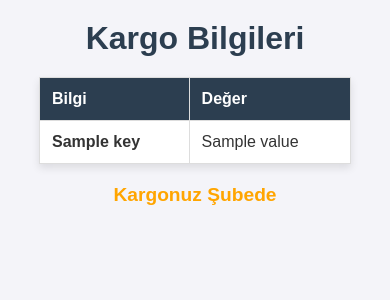
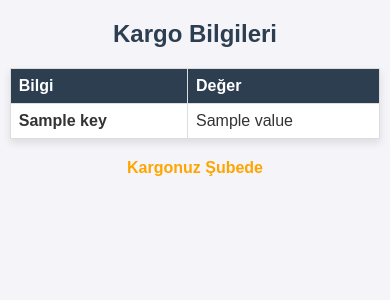
Before and after one commit to SiparisTakip/siparis_takip2, a Flask app: template templates/result.html in a window 390 px wide. Shown: the top 300 px of the page. Run offline with Flask 3, Linux system fonts and the light colour scheme; the template is opened without the code that fills it: most values are stand-ins (such as "Sample title", 1, 10 or a date in 2020).

Commit message:
Update result.html

```diff
--- a/templates/result.html
+++ b/templates/result.html
@@ -1,6 +1,8 @@
 <!DOCTYPE html>
-<html>
+<html lang="tr">
 <head>
+    <meta charset="UTF-8">
+    <meta name="viewport" content="width=device-width, initial-scale=1.0">
     <title>Kargo Bilgileri</title>
     <style>
         body {
@@ -56,6 +58,23 @@
         .status.orange {
             color: orange;
         }
+
+        /* Media Queries for Responsive Design */
+        @media screen and (max-width: 600px) {
+            table {
+                width: 95%; /* Mobile uyumlu tablo genişliği */
+            }
+            th, td {
+                padding: 8px; /* Daha küçük hücreler */
+            }
+            h1 {
+                font-size: 1.5em; /* Başlık boyutunu küçült */
+            }
+            .status {
+                font-size: 1em; /* Durum metnini küçült */
+                width: 90%; /* Mobilde durumu daha büyük yapmak */
+            }
+        }
     </style>
 </head>
 <body>
@@ -79,28 +98,29 @@
     </table>
 
     <div class="status
-        {% if son_durum == "TESLİM EDİLDİ" and gonderi_tip == "NORMAL" %}
+        {% if son_durum == 'TESLİM EDİLDİ' and gonderi_tip == 'NORMAL' %}
         green
-        {% elif son_durum == "YOLDA" %}
+        {% elif son_durum == 'YOLDA' %}
         blue
-        {% elif gonderi_tip == "İADE" %}
+        {% elif gonderi_tip == 'İADE' %}
         red
-        {% elif son_durum == "TESLİMATTA" and gonderi_tip == "NORMAL" %}
+        {% elif son_durum == 'TESLİMATTA' and gonderi_tip == 'NORMAL' %}
         green
         {% else %}
         orange
         {% endif %}">
-        {% if son_durum == "TESLİM EDİLDİ" and gonderi_tip == "NORMAL" %}
+        {% if son_durum == 'TESLİM EDİLDİ' and gonderi_tip == 'NORMAL' %}
         Kargonuz Teslim Edildi
-        {% elif son_durum == "YOLDA" %}
+        {% elif son_durum == 'YOLDA' %}
         Kargonuz Yolda En Kısa Sürede Size Ulaşacaktır
-        {% elif gonderi_tip == "İADE" %}
+        {% elif gonderi_tip == 'İADE' %}
         Kargonuz İade Ediliyor
-        {% elif son_durum == "TESLİMATTA" and gonderi_tip == "NORMAL" %}
+        {% elif son_durum == 'TESLİMATTA' and gonderi_tip == 'NORMAL' %}
         Kargonuz Dağıtımda
         {% else %}
         Kargonuz Şubede
         {% endif %}
     </div>
+
 </body>
 </html>
```
